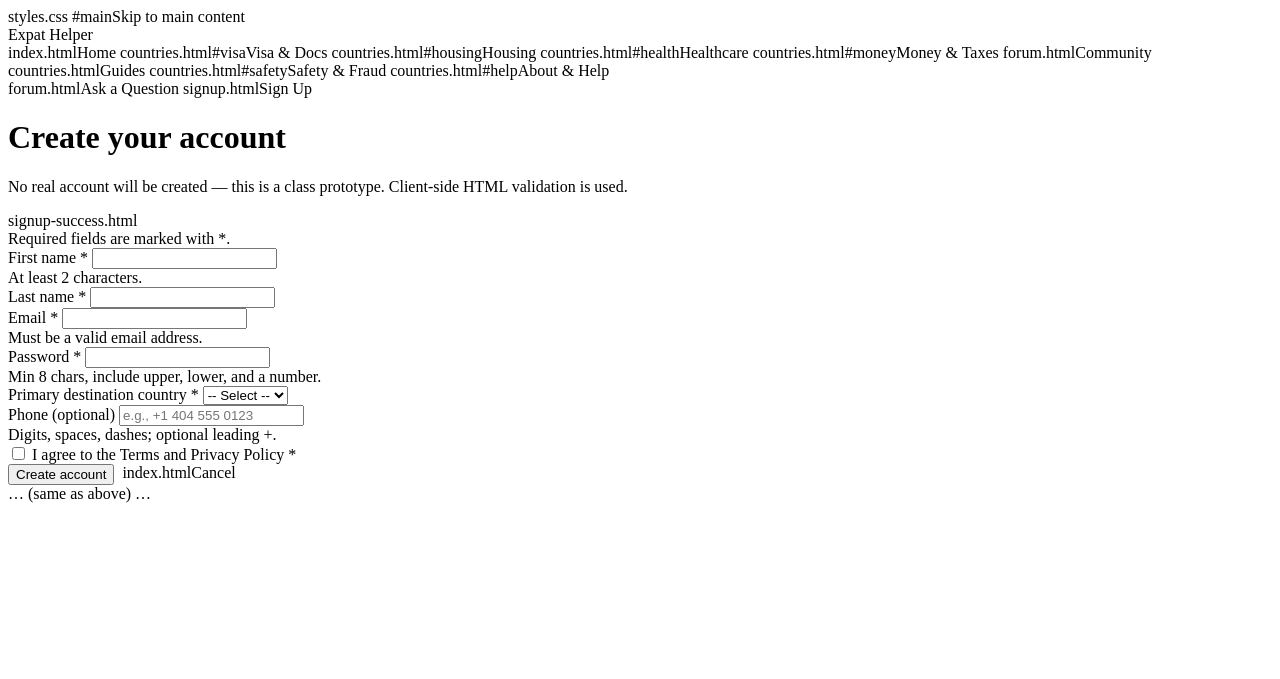
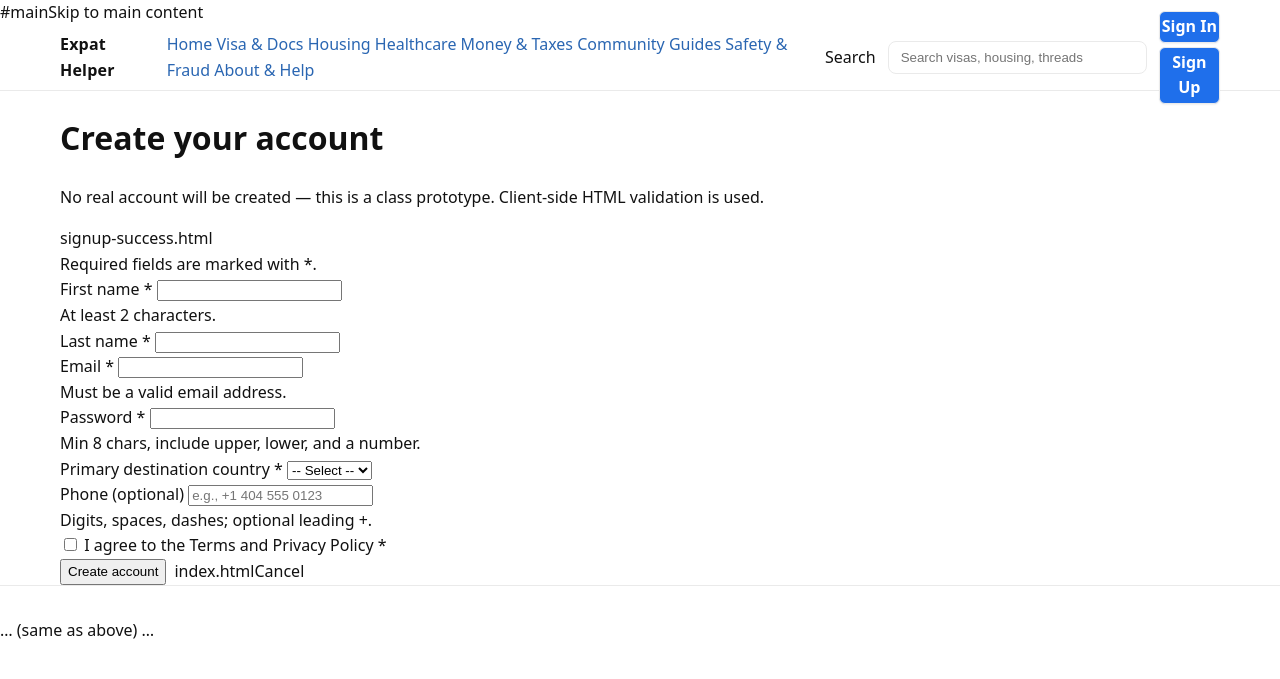
Before and after one commit to asneve-uwg/UserCentric_Website_ExpatHelper, a plain HTML site: page signup.html in a window 1280 px wide. Drawn offline with Linux system fonts and the light colour scheme.

Commit message:
fix signup header and style

```diff
--- a/signup.html
+++ b/signup.html
@@ -5,30 +5,43 @@
     <meta charset="utf-8" />
     <meta name="viewport" content="width=device-width, initial-scale=1" />
     <title>Sign up — Expat Helper</title>
-    styles.css
+    <link href="styles.css" type="text/css" rel="stylesheet" />
 </head>
 <body>
     <!-- Header -->
     #mainSkip to main content</a>
     <header>
-        <div class="container bar" role="navigation" aria-label="Primary">
-            <div class="brand">Expat Helper</div>
-            <nav aria-label="Main">
-                index.htmlHome</a>
-                countries.html#visaVisa & Docs</a>
-                countries.html#housingHousing</a>
-                countries.html#healthHealthcare</a>
-                countries.html#moneyMoney & Taxes</a>
-                forum.htmlCommunity</a>
-                countries.htmlGuides</a>
-                countries.html#safetySafety & Fraud</a>
-                countries.html#helpAbout & Help</a>
-            </nav>
-            <div class="actions">
-                forum.htmlAsk a Question</a>
-                signup.htmlSign Up</a>
-            </div>
-        </div>
+	    <div class="container header-inner" role="navigation" aria-label="Global">
+		    <div class="logo" aria-label="Site logo">
+			    <span class="logo-line">Expat</span>
+			    <span class="logo-line">Helper</span>
+		    </div>
+		    <nav aria-label="Primary">
+			    <a class=" link" href="index.htmlHome"> Home</a>
+			    <a id="Visa" class="link" href="visa.html"> Visa & Docs</a>
+			    <a class="link" href="housing.html">Housing</a>
+			    <a class="link href="health.html">Healthcare</a>
+			    <a class="link href="money">Money & Taxes</a>
+			    <a class="link href="community">Community</a>
+			    <a class="link href="guides">Guides</a>
+			    <a class="link href="safety">Safety & Fraud</a>
+			    <a class="link href="help"> About & Help</a>
+		    </nav>
+
+		    <div class="search" role="search">
+			    <label for="search" class="sr-only">Search</label>
+			    <input id="search" type="search" placeholder="Search visas, housing, threads" aria-label="Search site">
+			    <button class="btn hamburger" id="openDrawer" aria-controls="drawer" aria-expanded="false" aria-label="Open menu">☰</button>
+
+			    <div class="utility">
+				    <div class="auth">
+					    <a class="btn" href="signin.html">Sign In</a>
+					    <a class="btn" href="signup.html">Sign Up</a>
+				    </div>
+
+			    </div>
+		    </div>
+	    </div>
     </header>
 
     <main id="main" class="container">
--- a/styles.css
+++ b/styles.css
@@ -191,15 +191,15 @@ nav.primary {
 }
 
     .auth .btn {
-        display: inline-flex;
-        align-items Aligns flex items along the cross axis of the current line of the flex container. Widely available across major browsers (Baseline since March 2018) Learn more Don't show : center;
-        gap: 8px;
-        padding: 2px 2px;
-        border-radius: 8px;
-        border: 1px solid var(--border);
-        background: var(--card-bg);
-        color: var(--text);
-        box-shadow: var(--shadow);
+        display: inline-block;
+        align-items: center;
+        padding: 2px, 2px;
+        border-radius: 6px;
+        background: #1f6feb;
+        color: #fff;
+        text-decoration: none;
+        font-weight: 600;
+        text-align: center; /* ensures text is centered */
     }
 
         .auth .btn.secondary {
```
Also changed, not shown: index.html (+2 -2 lines).
